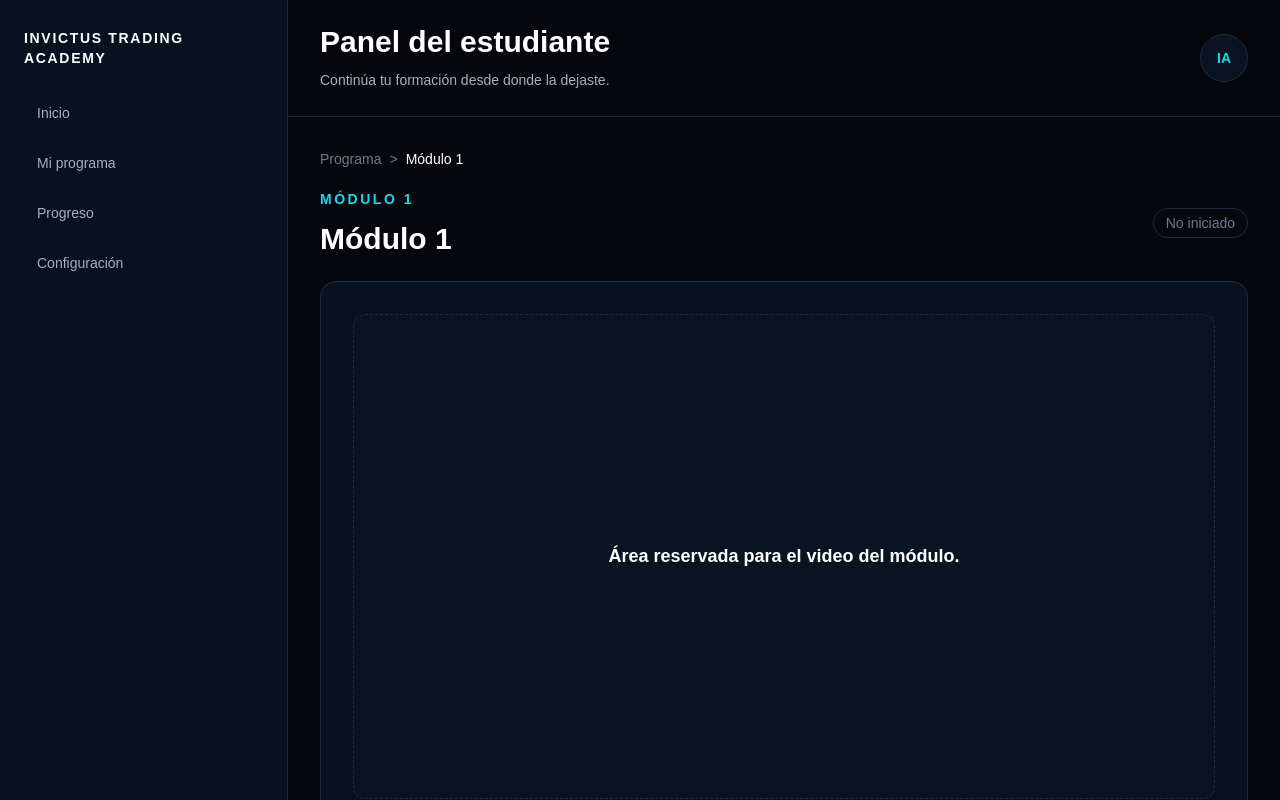
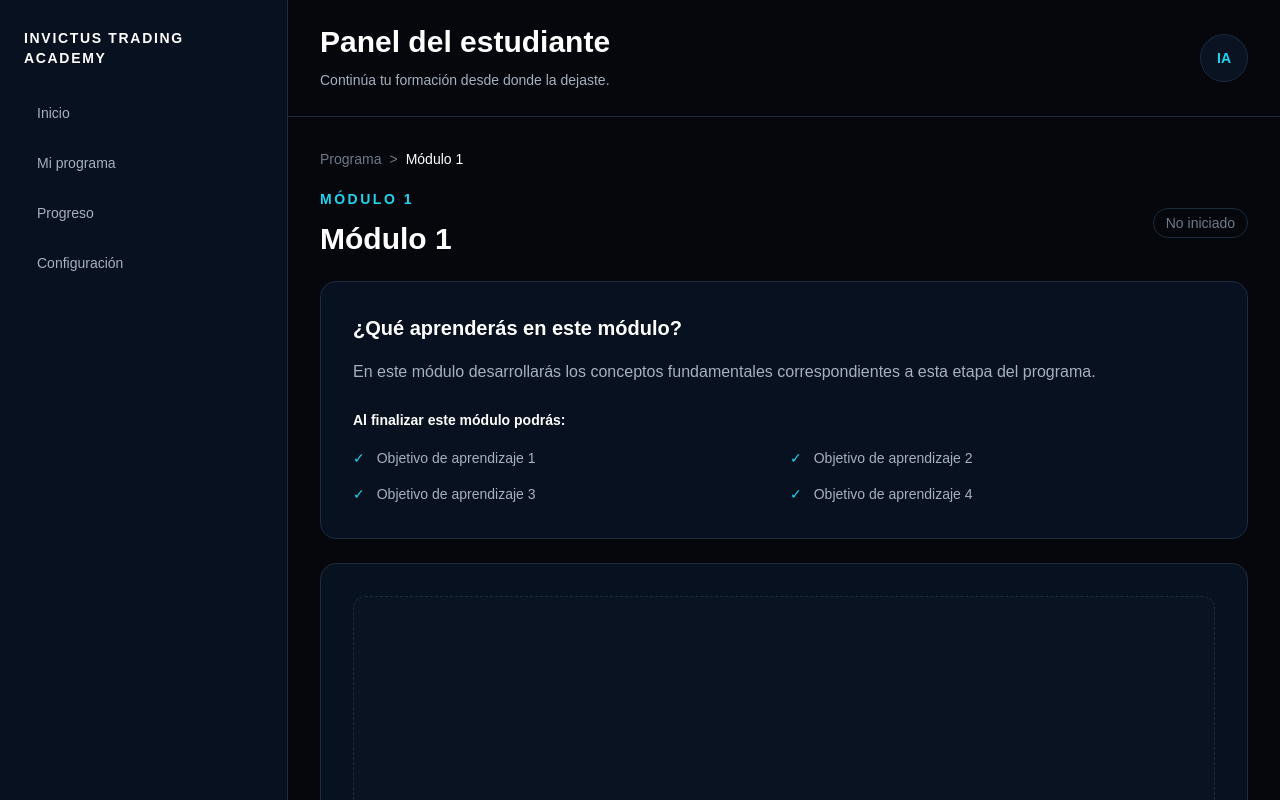
Before and after one commit to invictusgex/invictus-academy, a Next.js app: page /academy/programa/1 in a window 1280 px wide. Shown: the top 800 px of the page. Built offline with nearby package versions, Linux system fonts and the light colour scheme.

Commit message:
feat: mostrar objetivos de aprendizaje por módulo

```diff
--- a/src/app/academy/programa/[moduleId]/page.tsx
+++ b/src/app/academy/programa/[moduleId]/page.tsx
@@ -57,6 +57,30 @@ export default async function AcademyModulePage({ params }: ModulePageProps) {
         </div>
       </section>
 
+      <section className="mb-6 rounded-2xl border border-[var(--color-border)] bg-[var(--color-panel-bg)] p-5 sm:p-8">
+        <h2 className="text-xl font-semibold text-white">
+          ¿Qué aprenderás en este módulo?
+        </h2>
+        <p className="mt-4 max-w-3xl text-base leading-7 text-[var(--color-text-secondary)]">
+          {academyModule.overview}
+        </p>
+        <div className="mt-6">
+          <p className="text-sm font-semibold text-white">
+            Al finalizar este módulo podrás:
+          </p>
+          <ul className="mt-4 grid gap-3 text-sm leading-6 text-[var(--color-text-secondary)] sm:grid-cols-2">
+            {academyModule.learningObjectives.map((objective) => (
+              <li key={objective} className="flex gap-3">
+                <span className="text-[var(--color-cyan)]" aria-hidden="true">
+                  ✓
+                </span>
+                <span>{objective}</span>
+              </li>
+            ))}
+          </ul>
+        </div>
+      </section>
+
       <section className="rounded-2xl border border-[var(--color-border)] bg-[var(--color-panel-bg)] p-5 sm:p-8">
         <div className="flex aspect-video min-h-56 items-center justify-center rounded-xl border border-dashed border-[var(--color-border)] bg-[var(--color-card-bg)] p-6 text-center">
           <p className="text-lg font-semibold text-white">
--- a/src/app/academy/programa/page.tsx
+++ b/src/app/academy/programa/page.tsx
@@ -25,6 +25,7 @@ export default function AcademyProgramPage() {
             key={module.number}
             module={module}
             showAction
+            showLearningDetails
           />
         ))}
       </section>
--- a/src/features/academy/module-card.tsx
+++ b/src/features/academy/module-card.tsx
@@ -5,9 +5,14 @@ import type { Module } from "@/types/academy";
 type ModuleCardProps = {
   module: Module;
   showAction?: boolean;
+  showLearningDetails?: boolean;
 };
 
-export function ModuleCard({ module, showAction = false }: ModuleCardProps) {
+export function ModuleCard({
+  module,
+  showAction = false,
+  showLearningDetails = false,
+}: ModuleCardProps) {
   return (
     <article className="rounded-xl border border-[var(--color-border)] bg-[var(--color-card-bg)] p-5">
       <div className="flex items-start justify-between gap-4">
@@ -24,8 +29,23 @@ export function ModuleCard({ module, showAction = false }: ModuleCardProps) {
         </span>
       </div>
       <p className="mt-5 text-sm leading-6 text-[var(--color-text-secondary)]">
-        {module.description}
+        {showLearningDetails ? module.overview : module.description}
       </p>
+      {showLearningDetails ? (
+        <div className="mt-5">
+          <p className="text-sm font-semibold text-white">Aprenderás:</p>
+          <ul className="mt-3 grid gap-2 text-sm leading-6 text-[var(--color-text-secondary)]">
+            {module.learningObjectives.map((objective) => (
+              <li key={objective} className="flex gap-2">
+                <span className="text-[var(--color-cyan)]" aria-hidden="true">
+                  •
+                </span>
+                <span>{objective}</span>
+              </li>
+            ))}
+          </ul>
+        </div>
+      ) : null}
       {showAction ? (
         <Link
           href={`/academy/programa/${module.id}`}
--- a/src/lib/academy-content.ts
+++ b/src/lib/academy-content.ts
@@ -1,4 +1,11 @@
 import type { AcademyNavItem, Course } from "@/types/academy";
+
+const provisionalLearningObjectives = [
+  "Objetivo de aprendizaje 1",
+  "Objetivo de aprendizaje 2",
+  "Objetivo de aprendizaje 3",
+  "Objetivo de aprendizaje 4",
+];
 
 export const academyNavigation: AcademyNavItem[] = [
   { label: "Inicio", href: "/academy" },
@@ -17,6 +24,9 @@ export const provisionalCourse: Course = {
     number: index + 1,
     title: `Módulo ${index + 1}`,
     description: "Contenido pendiente de definición",
+    overview:
+      "En este módulo desarrollarás los conceptos fundamentales correspondientes a esta etapa del programa.",
+    learningObjectives: provisionalLearningObjectives,
     status: "No iniciado",
     video: {
       id: `modulo-${index + 1}-video`,
--- a/src/types/academy.ts
+++ b/src/types/academy.ts
@@ -19,6 +19,8 @@ export type Module = {
   number: number;
   title: string;
   description: string;
+  overview: string;
+  learningObjectives: string[];
   status: "No iniciado";
   video: ModuleVideo;
   resources: ModuleResource[];
```
Also changed, not shown: 1 other file (tests, documents, lock files or other folders).
